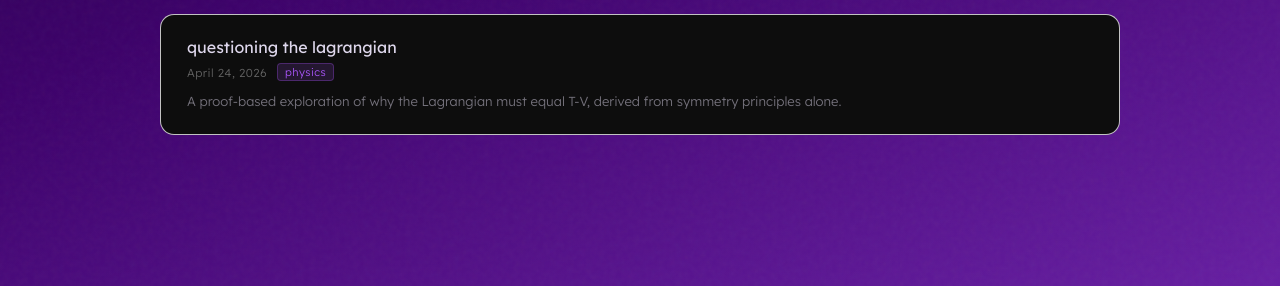
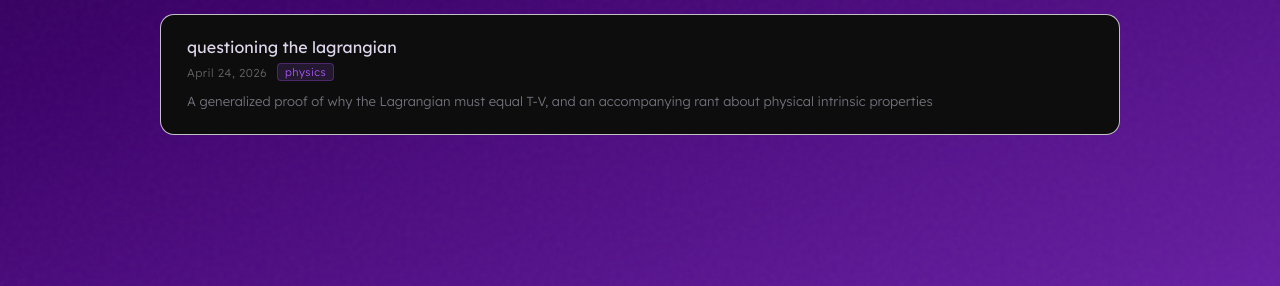
Before and after one commit to swardforever/home, a Jekyll site: the page built from blog/index.html, in a window 1280 px wide. Shown: the part 541-827 px from the top of the page. Built offline with Jekyll 4.4.1, drawn with Linux system fonts in a browser that asks for light colours.

Commit message:
Update 2026-04-24-questioning-the-lagrangian.md

```diff
--- a/_posts/2026-04-24-questioning-the-lagrangian.md
+++ b/_posts/2026-04-24-questioning-the-lagrangian.md
@@ -3,7 +3,7 @@
 title: "questioning the lagrangian"
 date: 2026-04-24
 tags: [physics]
-description: "A proof-based exploration of why the Lagrangian must equal T-V, derived from symmetry principles alone."
+description: "A generalized proof of why the Lagrangian must equal T-V, and an accompanying rant about physical intrinsic properties"
 ---
 
 ## "I don't know anything, but I do know that everything is interesting if you go into it deeply enough." - Richard Feynman
```
